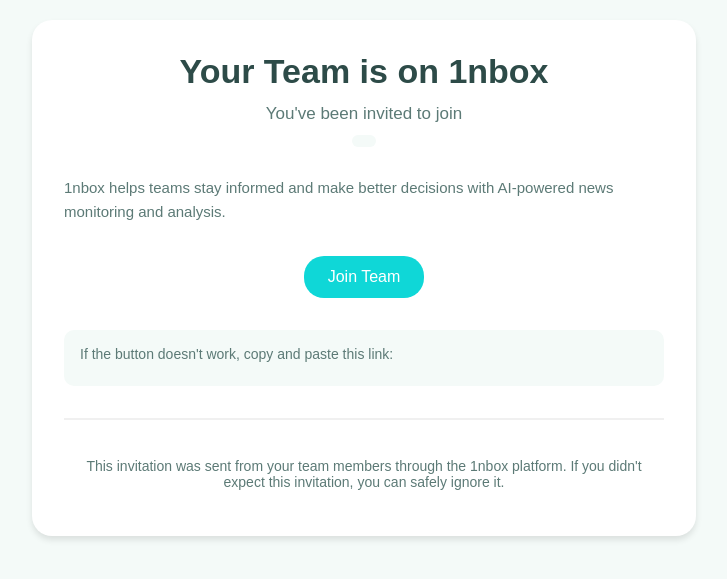
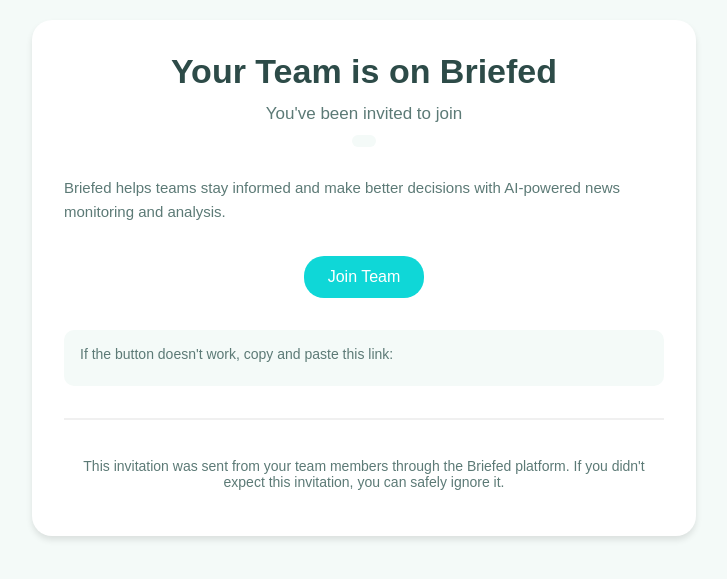
Before and after one commit to c0ughman/1nbox, a Django app: template _1nbox_ai/templates/invitation.html in a window 1280 px wide. Shown: the top 579 px of the page, without its empty margins (276-1003 px from the left). Run offline with Django 5.2, Linux system fonts and the light colour scheme; the template is opened without the code that fills it, so the values that code supplies are empty; parts of the project's set-up code (start-up, migrations or seed data) failed here and were passed over.

Commit message:
Update invitation.html

```diff
--- a/_1nbox_ai/templates/invitation.html
+++ b/_1nbox_ai/templates/invitation.html
@@ -3,7 +3,7 @@
 <head>
     <meta charset="utf-8">
     <meta name="viewport" content="width=device-width, initial-scale=1">
-    <title>1nbox Invitation</title>
+    <title>Briefed Invitation</title>
     <style>
         body {
             font-family: Arial, sans-serif;
@@ -88,12 +88,12 @@
 <body>
     <div class="container">
         <div class="header">
-            <h1>Your Team is on 1nbox</h1>
+            <h1>Your Team is on Briefed</h1>
             <p class="subtitle">You've been invited to join</p>
             <div class="organization-badge">{{ organization_name }}</div>
         </div>
         <div class="content">
-            <p>1nbox helps teams stay informed and make better decisions with AI-powered news monitoring and analysis.</p>
+            <p>Briefed helps teams stay informed and make better decisions with AI-powered news monitoring and analysis.</p>
         </div>
         <div class="button-container">
             <a href="{{ join_url }}" class="button">Join Team</a>
@@ -103,7 +103,7 @@
             <p style="margin: 0;">{{ join_url }}</p>
         </div>
         <div class="footer">
-            <p>This invitation was sent from your team members through the 1nbox platform. If you didn't expect this invitation, you can safely ignore it.</p>
+            <p>This invitation was sent from your team members through the Briefed platform. If you didn't expect this invitation, you can safely ignore it.</p>
         </div>
     </div>
 </body>
```
